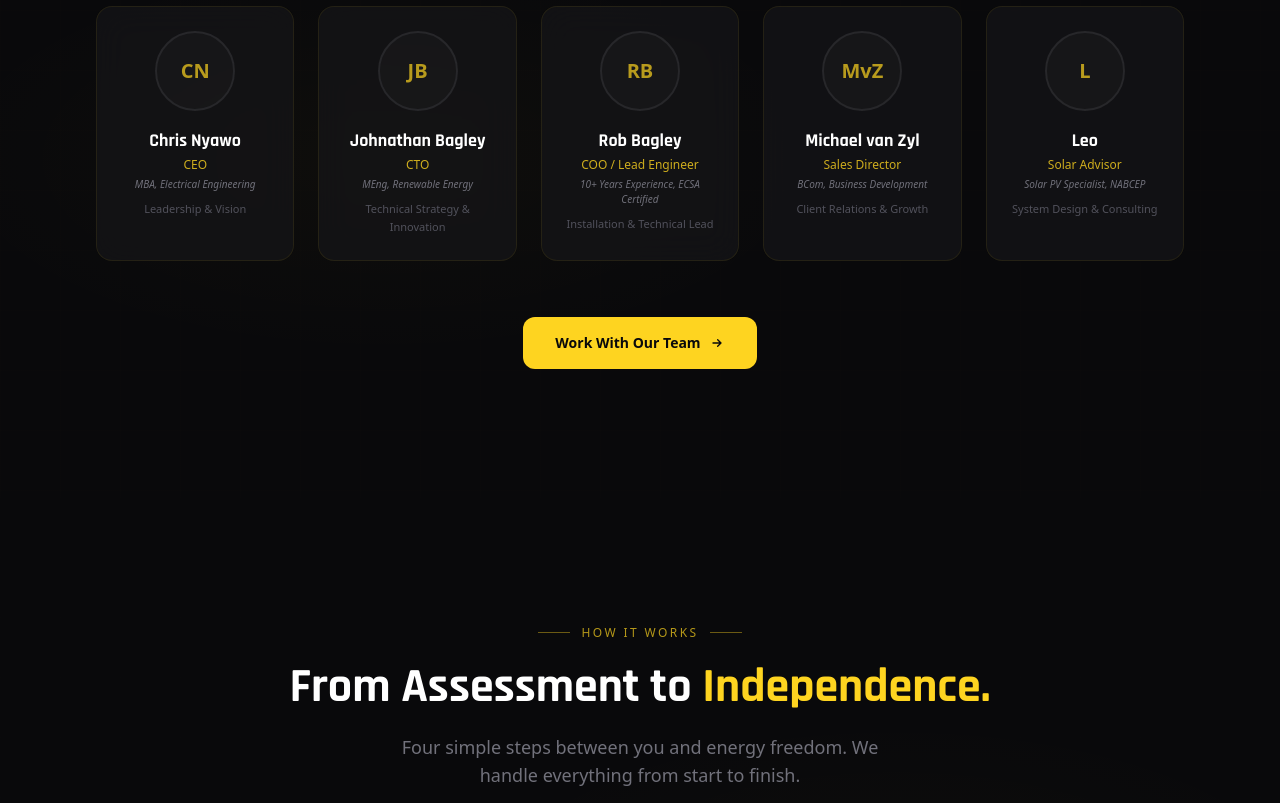
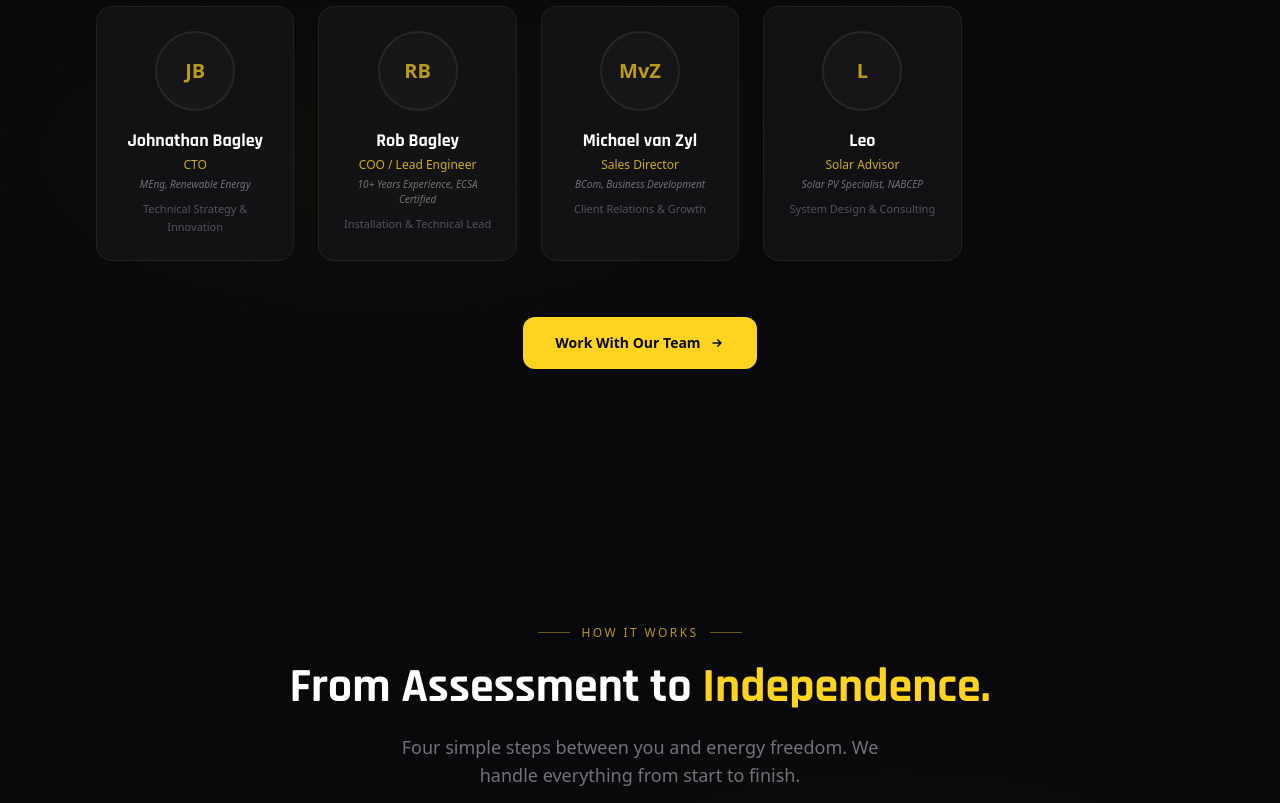
Before and after one commit to JonTheory/Enewable, a Next.js app: page / in a window 1280 px wide. Shown: the part 2200-3003 px from the top of the page. Built offline with nearby package versions, Linux system fonts and the light colour scheme.

Commit message:
Remove Chris Nyawo from team

```diff
--- a/src/components/Team.tsx
+++ b/src/components/Team.tsx
@@ -7,13 +7,6 @@ import { motion, useInView } from "framer-motion";
     Team Data - UPDATE WITH REAL TEAM MEMBERS
     ────────────────────────────────────────────── */
 const team = [
-    {
-        name: "Chris Nyawo",
-        role: "CEO",
-        bio: "Leadership & Vision",
-        credentials: "MBA, Electrical Engineering",
-        initials: "CN",
-    },
     {
         name: "Johnathan Bagley",
         role: "CTO",
```
